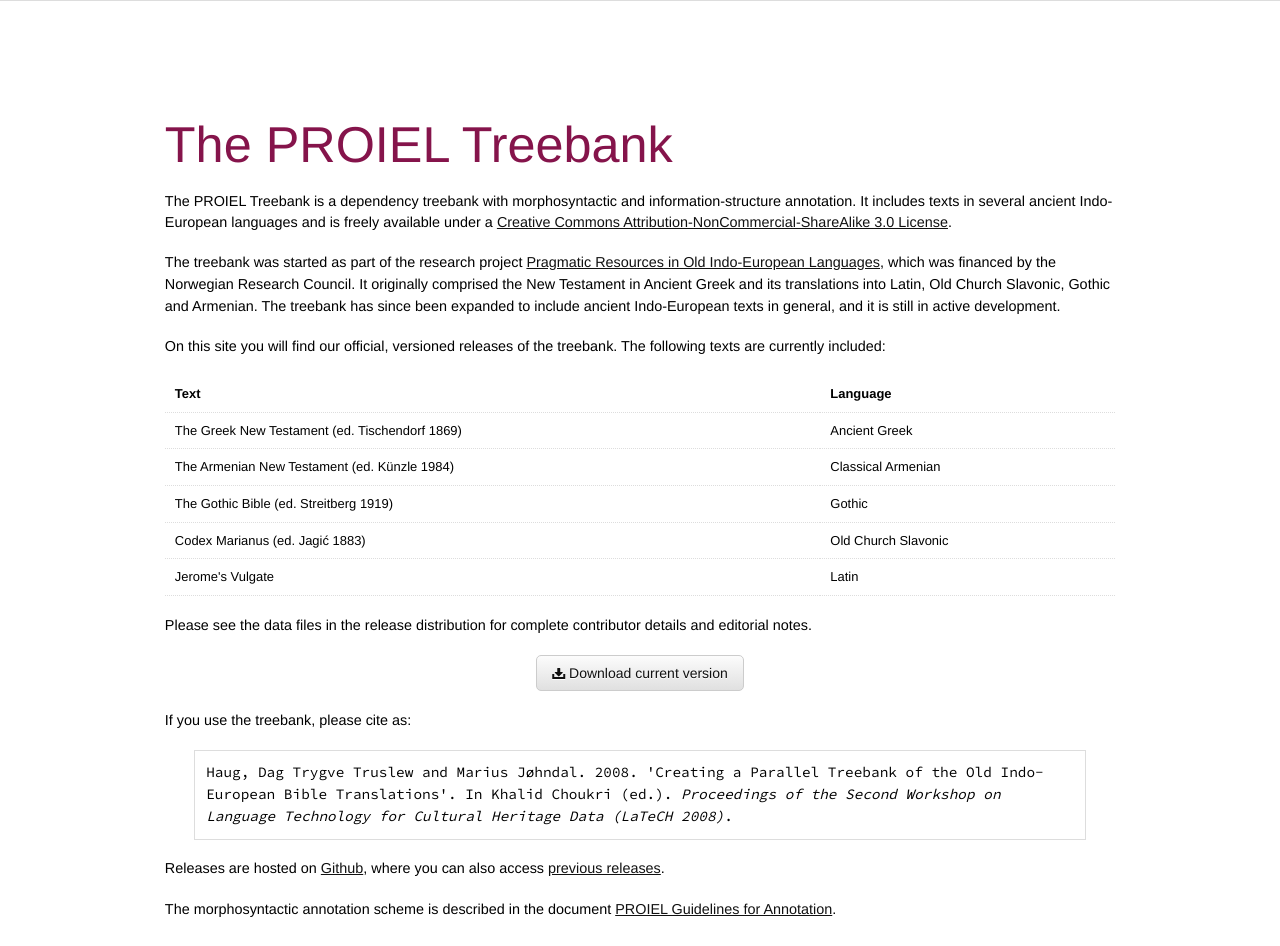
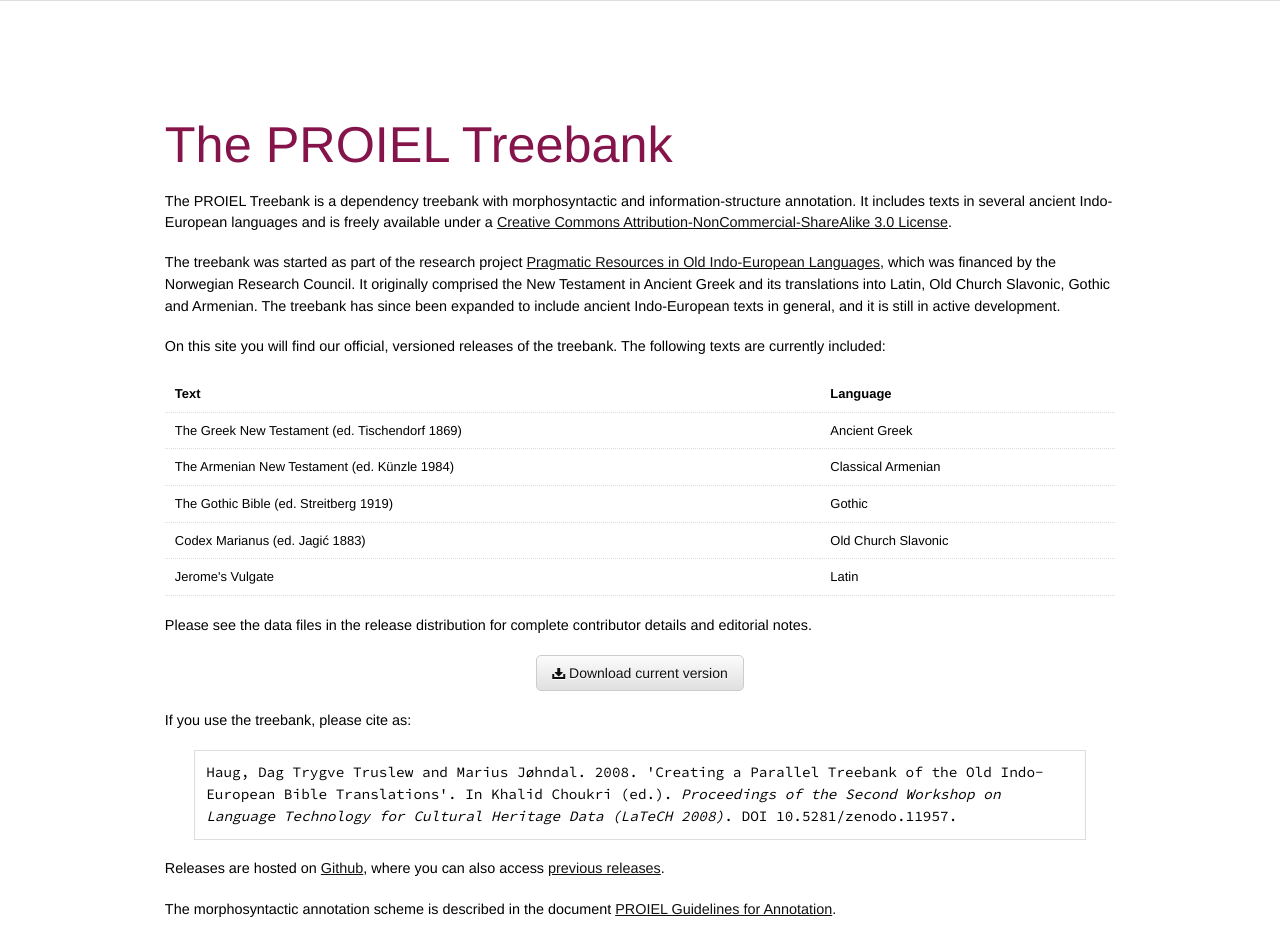
Before and after one commit to proiel/proiel.github.io, a Jekyll site: the page built from index.html, in a window 1280 px wide. Built offline with Jekyll 4.4.1, drawn with Linux system fonts in a browser that asks for light colours.

Commit message:
Added DOI.

```diff
--- a/index.html
+++ b/index.html
@@ -72,7 +72,7 @@
 Haug, Dag Trygve Truslew and Marius Jøhndal. 2008.
 'Creating a Parallel Treebank of the Old Indo-European Bible Translations'. In
 Khalid Choukri (ed.). <em>Proceedings of the Second Workshop on
-Language Technology for Cultural Heritage Data (LaTeCH 2008)</em>.
+Language Technology for Cultural Heritage Data (LaTeCH 2008)</em>. DOI 10.5281/zenodo.11957.
           </div>
 
         </p>
```
